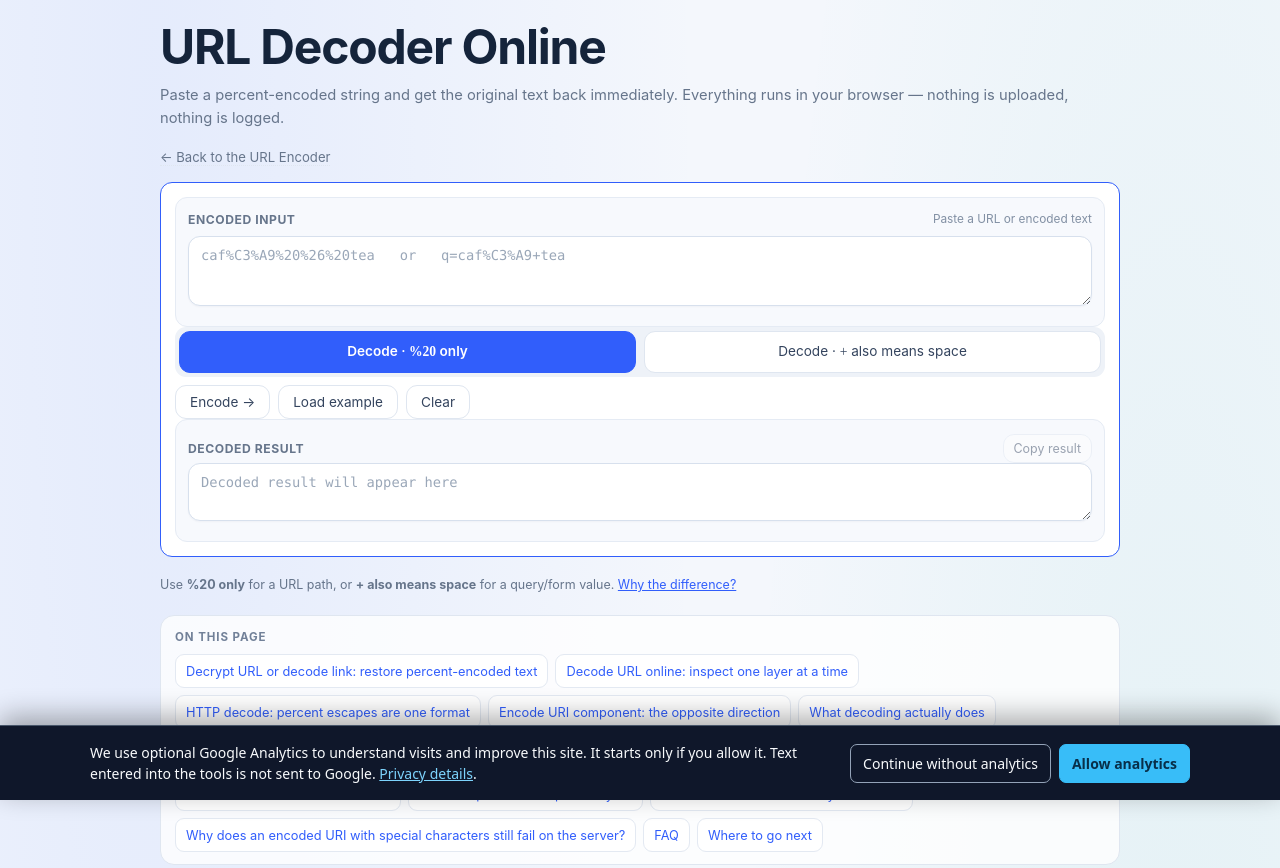
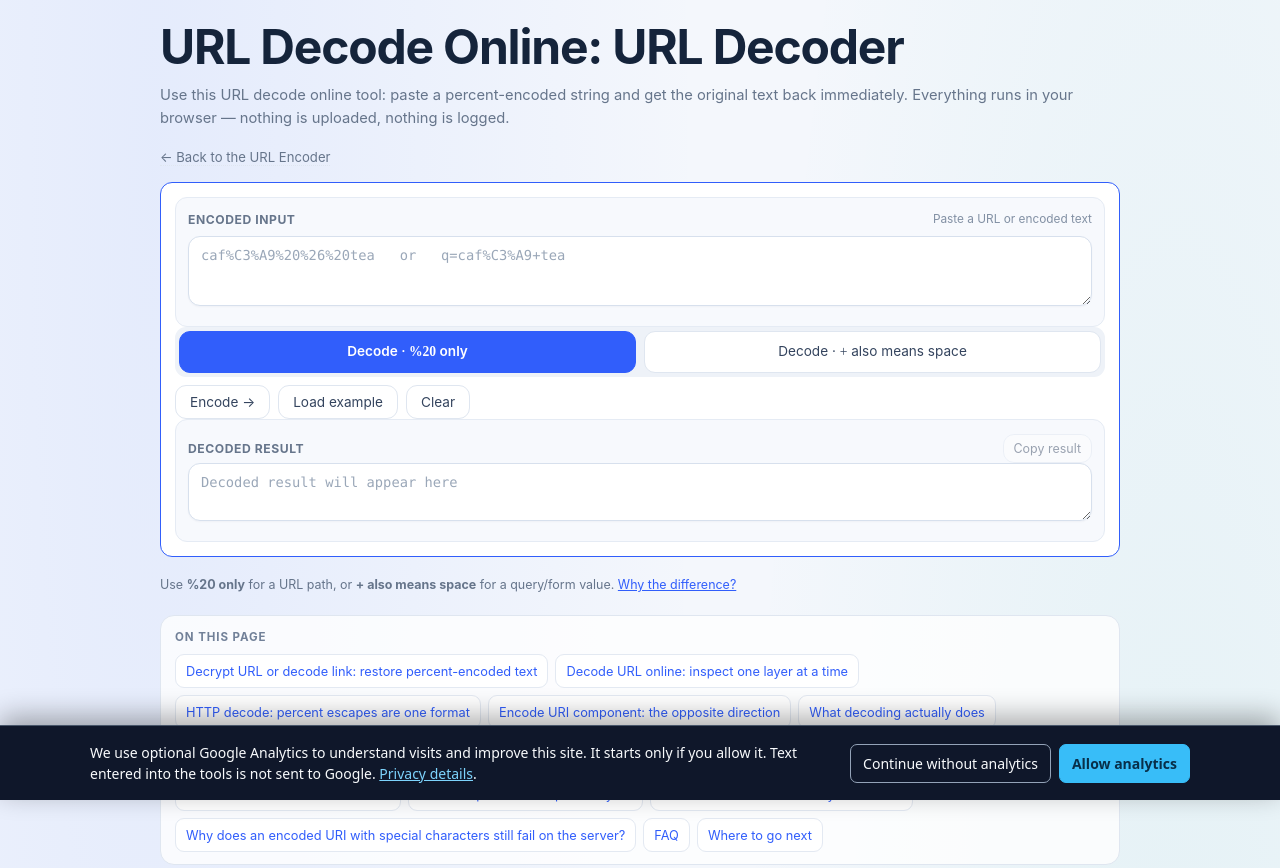
Before and after one commit to 229003795/percenturl, a plain HTML site: page url-decoder/index.html in a window 1280 px wide. Shown: the top 868 px of the page. Drawn offline with Linux system fonts and the light colour scheme.

Commit message:
Merge URL decode online wording

```diff
--- a/url-decoder/index.html
+++ b/url-decoder/index.html
@@ -4,7 +4,7 @@
 <meta charset="UTF-8">
 <meta name="viewport" content="width=device-width, initial-scale=1.0">
 <meta name="description" content="URL decoder online: paste a percent-encoded string and get the original text back instantly, in your browser. Includes a measured comparison of how JavaScript, Python and servers treat %20 vs +, and why decoding sometimes returns the wrong text.">
-<title>URL Decoder Online — Decode Percent-Encoded Strings</title>
+<title>URL Decode Online — URL Decoder for Percent-Encoded Strings</title>
 <style>
   :root{
     --bg:#0f172a; --panel:#1e293b; --ink:#e2e8f0; --muted:#94a3b8;
@@ -117,8 +117,8 @@
 </head>
 <body>
 <div class="wrap">
-  <h1>URL Decoder Online</h1>
-  <p class="sub">Paste a percent-encoded string and get the original text back immediately. Everything runs in your browser — nothing is uploaded, nothing is logged.</p>
+  <h1>URL Decode Online: URL Decoder</h1>
+  <p class="sub">Use this URL decode online tool: paste a percent-encoded string and get the original text back immediately. Everything runs in your browser — nothing is uploaded, nothing is logged.</p>
   <p class="backhome"><a href="/">← Back to the URL Encoder</a></p>
 
   <div class="tool">
```
